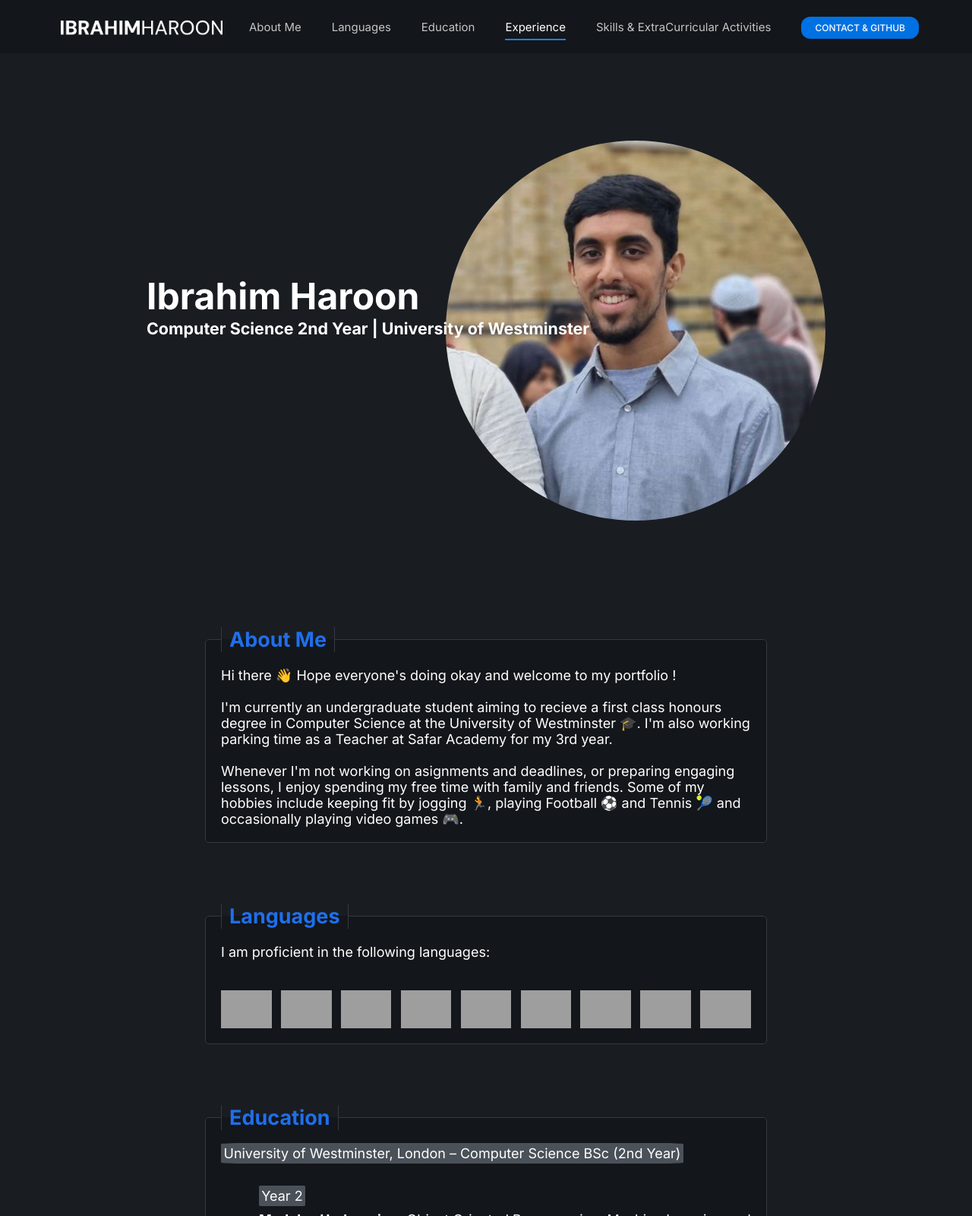
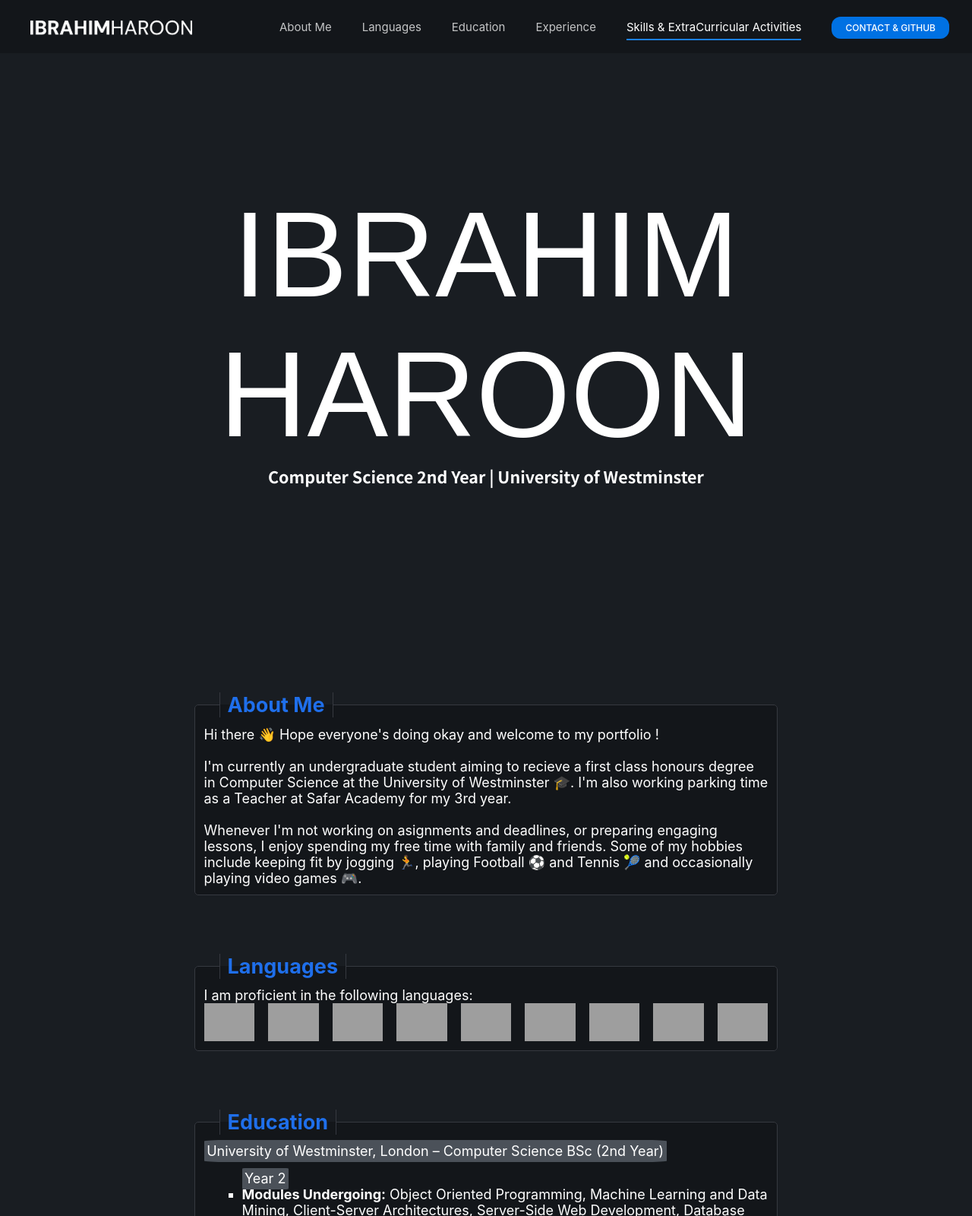
Before and after one commit to IbrahimHaroon03/WebsitePortfolio, a plain HTML site: page index.html in a window 1280 px wide. Shown: the top 1600 px of the page at 76% size. Drawn offline with Linux system fonts and the light colour scheme; grey boxes are pictures that could not be loaded; a web font is replaced by a local one.

Commit message:
Add files via upload

```diff
--- a/index.html
+++ b/index.html
@@ -9,7 +9,12 @@
 
   <link rel="preconnect" href="https://fonts.googleapis.com">
   <link rel="preconnect" href="https://fonts.gstatic.com" crossorigin>
-  <link href="https://fonts.googleapis.com/css2?family=Inter:wght@400;500;700&display=swap" rel="stylesheet">
+  <link href="https://fonts.googleapis.com/css2?family=Protest+Riot&display=swap" rel="stylesheet">
+
+  <link rel="preconnect" href="https://fonts.googleapis.com">
+  <link rel="preconnect" href="https://fonts.gstatic.com" crossorigin>
+  <link href="https://fonts.googleapis.com/css2?family=Noto+Sans+SC:wght@100..900&family=Oswald:wght@200..700&display=swap" rel="stylesheet">
+
   <script src="activeClass.js"></script>
 
   <link rel="stylesheet" href="style.css">
@@ -40,7 +45,7 @@
             <a class="nav__link" href="#experience">Experience</a>
           </li>
           <li class="nav__item">
-            <a class="nav__link" href="#SkillsAndExtraCurricularActivities">Skills & ExtraCurricular Activities</a>
+            <a class="nav__link" href="#skills">Skills & ExtraCurricular Activities</a>
           </li>
           <li class="nav__item">
             <a class="btn" href="#contact">Contact & Github</a>
@@ -51,14 +56,11 @@
   </header>
 
   <section id="Title">
-    <h1 class="name" id="nameTitle">Ibrahim Haroon</h1>
-    <h6 class="name">Computer Science 2nd Year | University of Westminster</h6>
-    <img src="profilePic.jpg" alt="Profile Picture">
+    <h1 id="nameTitle">IBRAHIM HAROON</h1>
+    <h6>Computer Science 2nd Year | University of Westminster</h6>
   </section>
 
-  <div id="aboutMe"></div>
-  <div></div>
-
+  <div class="anchors" id="aboutMe"></div>
   <section class="margin">
     <fieldset>
       <legend class="sectionStart"><h1>About Me</h1></legend>
@@ -75,9 +77,7 @@
     </fieldset>
   </section>
 
-  <div id="languages"></div>
-  <div></div>
-
+  <div class="anchors" id="languages"></div>
   <section class="margin">
     <fieldset>
       <legend class="sectionStart"><h1>Languages</h1></legend>
@@ -100,9 +100,7 @@
     </fieldset>
   </section>
 
-  <div id="education"></div>
-  <div></div>
-
+  <div class="anchors" id="education"></div>
   <section class="margin">
     <fieldset>
       <legend class="sectionStart"><h1>Education</h1></legend>
@@ -132,9 +130,7 @@
     </fieldset>
   </section>
 
-  <div id="experience"></div>
-  <div></div>
-
+  <div class="anchors" id="experience"></div>
   <section class="margin">
     <fieldset>
       <legend class="sectionStart"><h1>Experience</h1></legend>
@@ -167,11 +163,9 @@
     </fieldset>
   </section>
 
-  <div id="SkillsAndExtraCurricularActivities"></div>
-  <div></div>
-
-  <section>
-    <fieldset class="margin">
+  <div class="anchors" id="skills"></div>
+  <section class="margin">
+    <fieldset>
       <legend class="sectionStart"><h1>Skills & ExtraCurricular Activities</h1></legend>
       <div>
         <p><span>Unity</span></p>
@@ -205,9 +199,7 @@
     </fieldset>
   </section>
 
-  <div id="contact"></div>
-  <div></div>
-
+  <div class="anchors" id="contact"></div>
   <section class="margin" id="PageEnd">
     <fieldset>
       <legend class="sectionStart"><h1>Contact & Github</h1></legend>
--- a/style.css
+++ b/style.css
@@ -14,15 +14,13 @@ ul {
   list-style: none;
 }
 
-/* BASE STYLES */
 body {
   background-color: rgba(13,17,23,0.95);
   font-family: 'Inter', sans-serif;
-  min-height: 3000px;
-  padding-top: 60px;
+  min-height: 3%;
+  padding-top: 4%;
 }
 
-/* NORMAL STYLES */
 .header {
   background-color: rgb(19, 22, 26);
   position: fixed;
@@ -34,8 +32,7 @@ body {
   display: flex;
   align-items: center;
   justify-content: space-between;
-  min-height: 70px;
-  max-width: 1200px;
+  height: 70px;
   padding: 0 30px;
   margin: 0 auto;
 }
@@ -45,11 +42,13 @@ body {
   display: block;
 }
 
+/*The Style for active nav bar*/
 .nav__list {
   display: flex;
   column-gap: 40px;
 }
 
+/*The Style for active nav bar*/
 .nav__link {
   color: rgba(255, 255, 255, 0.75);
   font-size: 15px;
@@ -57,11 +56,12 @@ body {
   position: relative;
 }
 
-.nav__link:hover,
-.nav__link:focus {
+/*The Style for active nav bar*/
+.nav__link:hover, .nav__link:focus {
   color: rgba(255, 255, 255, 1);
 }
 
+/*The Style for active nav bar*/
 .nav__link::after {
   content: '';
   height: 2px;
@@ -75,9 +75,21 @@ body {
   pointer-events: none;
 }
 
+/*The Style for active nav bar*/
 .nav__link:hover::after {
   opacity: 1;
 }
+
+/*The Style for active nav bar*/
+.nav__link.active {
+  color: rgba(255, 255, 255, 1);
+}
+
+/*The Style for active nav bar*/
+.nav__link.active::after {
+  opacity: 1;
+}
+
 
 .btn {
   color: #fff;
@@ -94,32 +106,29 @@ body {
   background-color: rgb(28, 128, 228);
 }
 
-img[src="profilePic.jpg"] {
-  border-radius: 50%;
-  float: right;
-  width: 500px;
-  margin-right: 180px;
-  margin-top: -260px;
+#nameTitle {
+  margin-top: 15%;
+  font-family: "Protest Riot", sans-serif;
+  font-weight: 400;
+  font-style: normal;
+  font-size: 500%;
+  text-align: center;
 }
 
-.name {
-  margin-left: 180px;
-}
-
-#nameTitle {
-  margin-top: 300px;
+h6 {
+  text-align: center;
+  font-family: "Noto Sans SC", sans-serif;
 }
 
 #Title {
   font-size:xx-large;
   color: white;
-  margin-bottom: 300px;
-  padding-left: 13px;
-  padding-right: 13px;
+  margin-bottom: 15%;
 }
 
 fieldset {
   border-radius: 5px;
+  padding: 1.5%;
   border: 1px solid;
   font-size: large;
   color: white;
@@ -137,19 +146,12 @@ legend {
   border-left-color: #363940;
   border-top: none;
   border-bottom: none;
-  color: #1f6feb;;
-
+  color: #1f6feb;
 }
 
-div {
-  padding: 20px;
-}
-
-#aboutme {
-  padding: 0;
-  margin: 0;
-  margin-bottom: 0;
-  padding-bottom: 0;
+.margin {
+  margin-left: 20%;
+  margin-right: 20%;
 }
 
 .list2 {
@@ -162,71 +164,42 @@ div {
   margin-bottom: 15px;
 }
 
-.lastlist {
-  margin-bottom: -15px;
-}
-
+/*Set languages images sizes*/
 .languages {
   height: 50px;
 }
 
-.paragraphs {
-  margin-top: 15px;
-}
-
+/*Spreads the language icons out*/
 #imagecontainer {
   display: flex;
   justify-content: space-between;
 }
 
+/*The grey shading around sub titles*/
 span {
   background-color: #4B5159;
   padding: 0.5%;
   border-radius: 5%;
 }
 
+/*Keeps the date on the right*/
 .date {
   float: right;
 }
 
-#contacts {
-  margin-top: 10px;
-  display: flex;
-  justify-content: start;
-}
-
+/*Sets the space between the contact option images*/
 .linkimage {
   margin-right: 10px;
 }
 
+/*Sets the dimensions of the github button*/
 #github {
-  border-color: grey;
   border: 1px solid;
   padding-right: 55px;
   padding-left: 55px;
 }
 
-.margin {
-  margin-left: 270px;
-  margin-right: 270px;
+.anchors {
+  padding-bottom: 6%;
+  padding-top: 0;
 }
-
-#PageEnd {
-  margin-bottom: 100px;
-}
-
-.year {
-  margin-bottom: 10px;
-}
-
-#year2 {
-  margin-top: 35px;
-}
-
-.nav__link.active {
-  color: rgba(255, 255, 255, 1);
-}
-
-.nav__link.active::after {
-  opacity: 1;
-}
```
